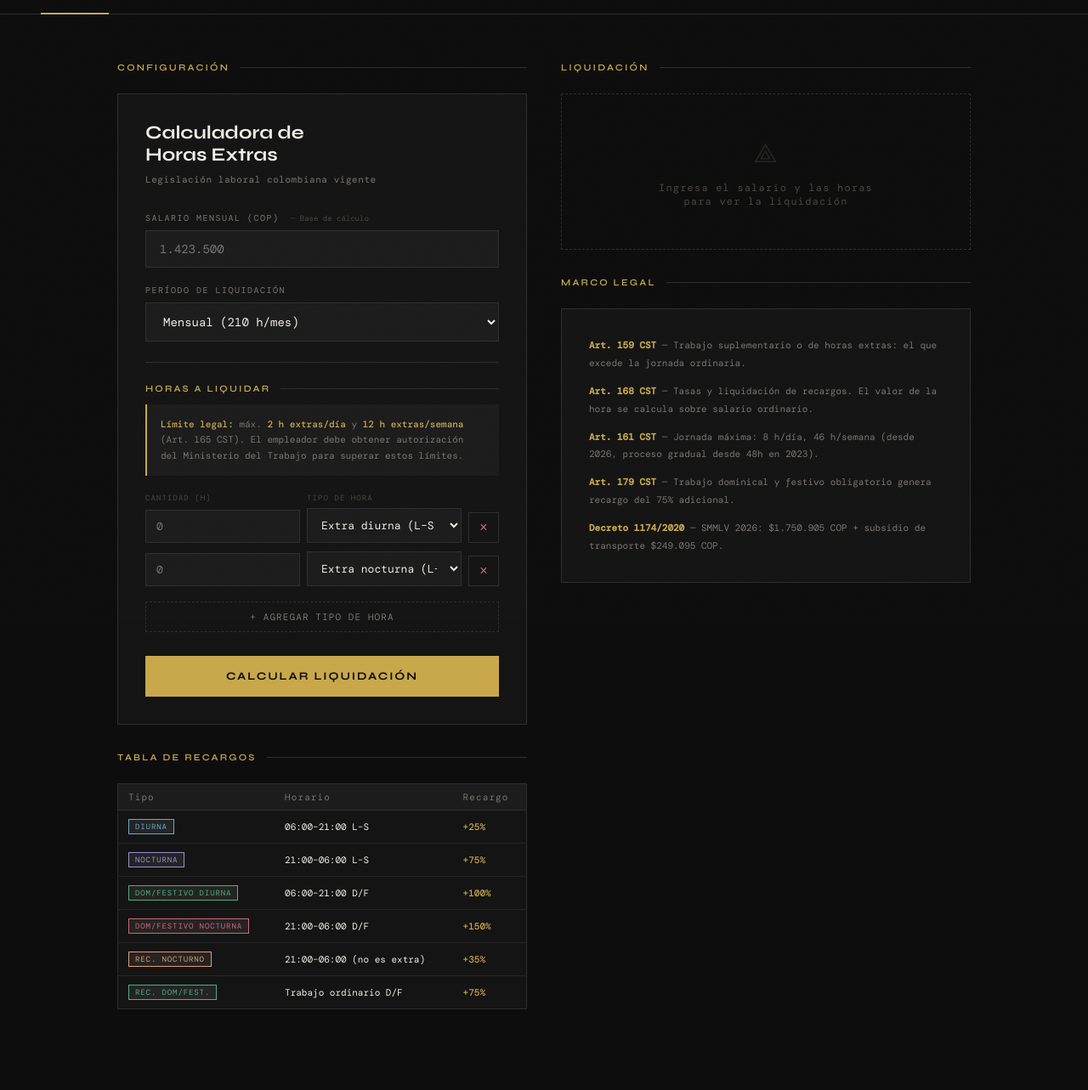
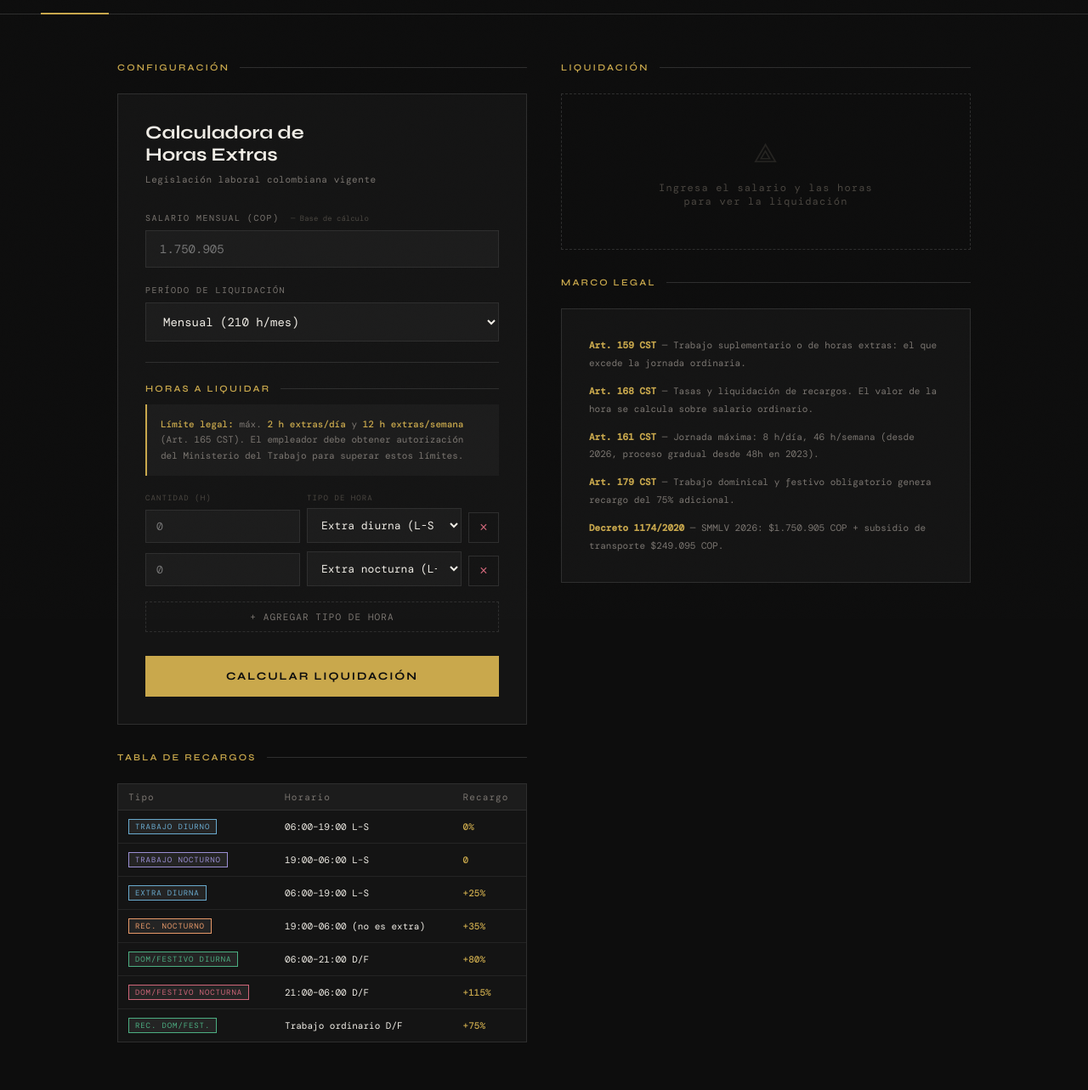
Before and after one commit to andresgalvis26/CalculadoraHorasExtras, a plain HTML site: page index.html in a window 1280 px wide. Shown: the part 71-1354 px from the top of the page at 85% size. Before the commit the page ends 1315 px from the top, so only its background shows below. Drawn offline with nearby package versions, Linux system fonts and the light colour scheme; a web font is replaced by a local one.

Commit message:
Update legal references and adjust salary input values for 2026

```diff
--- a/index.html
+++ b/index.html
@@ -11,7 +11,7 @@
 
 <header>
   <div class="logo">EXTRAS<span>COL</span></div>
-  <div class="badge">Código Sustantivo del Trabajo · 2025</div>
+  <div class="badge">Código Sustantivo del Trabajo · 2026</div>
 </header>
 
 <main>
@@ -27,7 +27,7 @@
       <!-- SALARIO -->
       <div class="field">
         <label>Salario mensual (COP) <span class="hint">— Base de cálculo</span></label>
-        <input type="number" id="salario" placeholder="1.423.500" min="0" step="1000" />
+        <input type="number" id="salario" placeholder="1.750.905" min="0" step="1000" />
         <div class="smmlv-ref" id="smmlv-ref"></div>
       </div>
 
@@ -81,30 +81,36 @@
           </thead>
           <tbody>
             <tr>
-              <td><span class="badge-tipo diurna">Diurna</span></td>
-              <td>06:00–21:00 L–S</td>
+              <td><span class="badge-tipo diurna">Trabajo Diurno</span></td>
+              <td>06:00–19:00 L–S</td>
+              <td class="pct">0%</td>
+            </tr>
+            <tr>
+              <td><span class="badge-tipo nocturna">Trabajo Nocturno</span></td>
+              <td>19:00–06:00 L–S</td>
+              <td class="pct">0</td>
+            </tr>
+            <tr>
+              <td><span class="badge-tipo diurna">Extra Diurna</span></td>
+              <td>06:00–19:00 L–S</td>
               <td class="pct">+25%</td>
             </tr>
             <tr>
-              <td><span class="badge-tipo nocturna">Nocturna</span></td>
-              <td>21:00–06:00 L–S</td>
-              <td class="pct">+75%</td>
+              <td><span class="badge-tipo" style="border-color:#E89A6A;color:#E89A6A;">Rec. Nocturno</span></td>
+              <td>19:00–06:00 (no es extra)</td>
+              <td class="pct">+35%</td>
             </tr>
             <tr>
               <td><span class="badge-tipo dominical">Dom/Festivo diurna</span></td>
               <td>06:00–21:00 D/F</td>
-              <td class="pct">+100%</td>
+              <td class="pct">+80%</td>
             </tr>
             <tr>
               <td><span class="badge-tipo festivo">Dom/Festivo nocturna</span></td>
               <td>21:00–06:00 D/F</td>
-              <td class="pct">+150%</td>
+              <td class="pct">+115%</td>
             </tr>
-            <tr>
-              <td><span class="badge-tipo" style="border-color:#E89A6A;color:#E89A6A;">Rec. Nocturno</span></td>
-              <td>21:00–06:00 (no es extra)</td>
-              <td class="pct">+35%</td>
-            </tr>
+
             <tr>
               <td><span class="badge-tipo" style="border-color:var(--green);color:var(--green);">Rec. Dom/Fest.</span></td>
               <td>Trabajo ordinario D/F</td>
@@ -146,17 +152,17 @@
   // ─── CONSTANTES LEGALES 2025 ───
   const SMMLV = 1750905;
   const AUX_TRANSPORTE = 249095;
-  const HORAS_MES = 210;
-  const HORAS_SEMANA = 42; // 2025 (transición gradual Ley 2101/2021)
+  const HORAS_MES = 220;
+  const HORAS_SEMANA = 44; // 2025 (transición gradual Ley 2101/2021)
   const MAX_EXTRAS_SEMANA = 12;
   const MAX_EXTRAS_DIA = 2;
 
   const TIPOS_HORA = [
-    { value: 'ed',   label: 'Extra diurna (L–S 06–21)',          recargo: 0.25 },
+    { value: 'ed',   label: 'Extra diurna (L-S 06–19)',          recargo: 0.25 },
+    { value: 'rn',   label: 'Recargo nocturno (no extra, L–S (19-06))',   recargo: 0.35 },
     { value: 'en',   label: 'Extra nocturna (L–S 21–06)',         recargo: 0.75 },
-    { value: 'edf',  label: 'Extra Dom/Fest. diurna (06–21)',     recargo: 1.00 },
-    { value: 'enf',  label: 'Extra Dom/Fest. nocturna (21–06)',   recargo: 1.50 },
-    { value: 'rn',   label: 'Recargo nocturno (no extra, L–S)',   recargo: 0.35 },
+    { value: 'edf',  label: 'Extra Dom/Fest. diurna (06–21)',     recargo: 0.80 },
+    { value: 'enf',  label: 'Extra Dom/Fest. nocturna (21–06)',   recargo: 1.15 },
     { value: 'rdf',  label: 'Recargo Dom/Fest. (hora ordinaria)', recargo: 0.75 },
   ];
 
```
